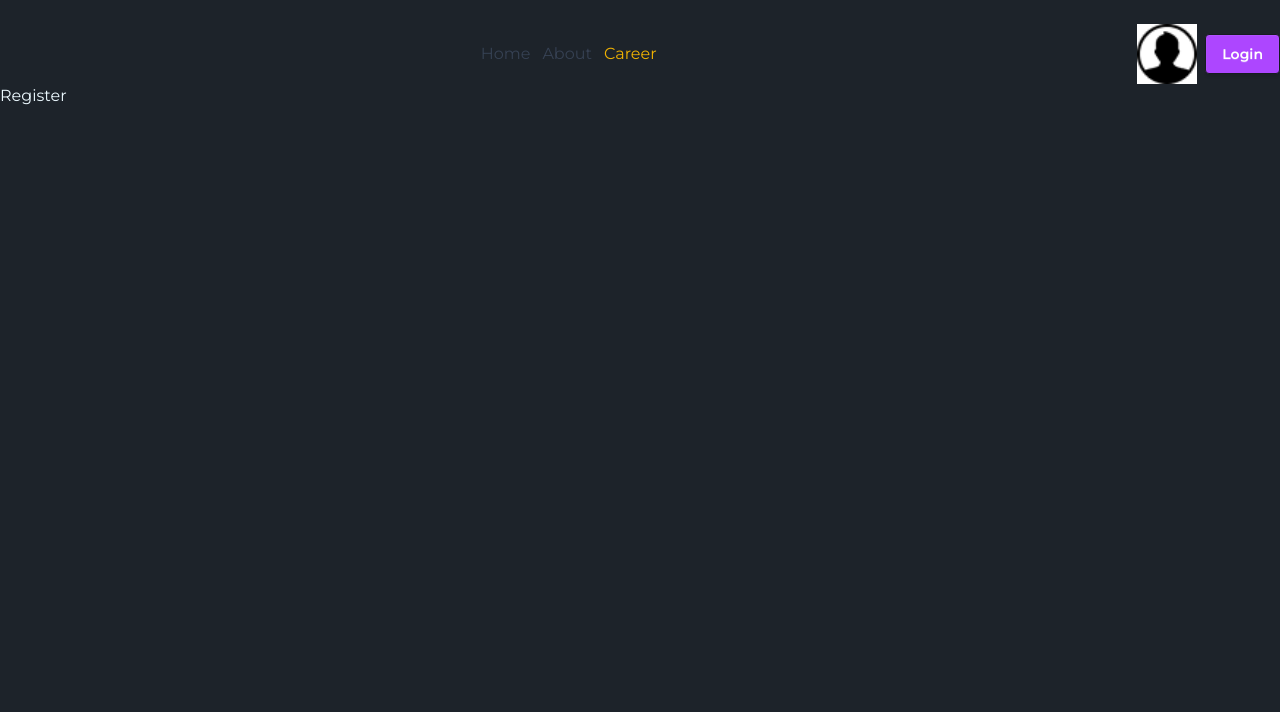
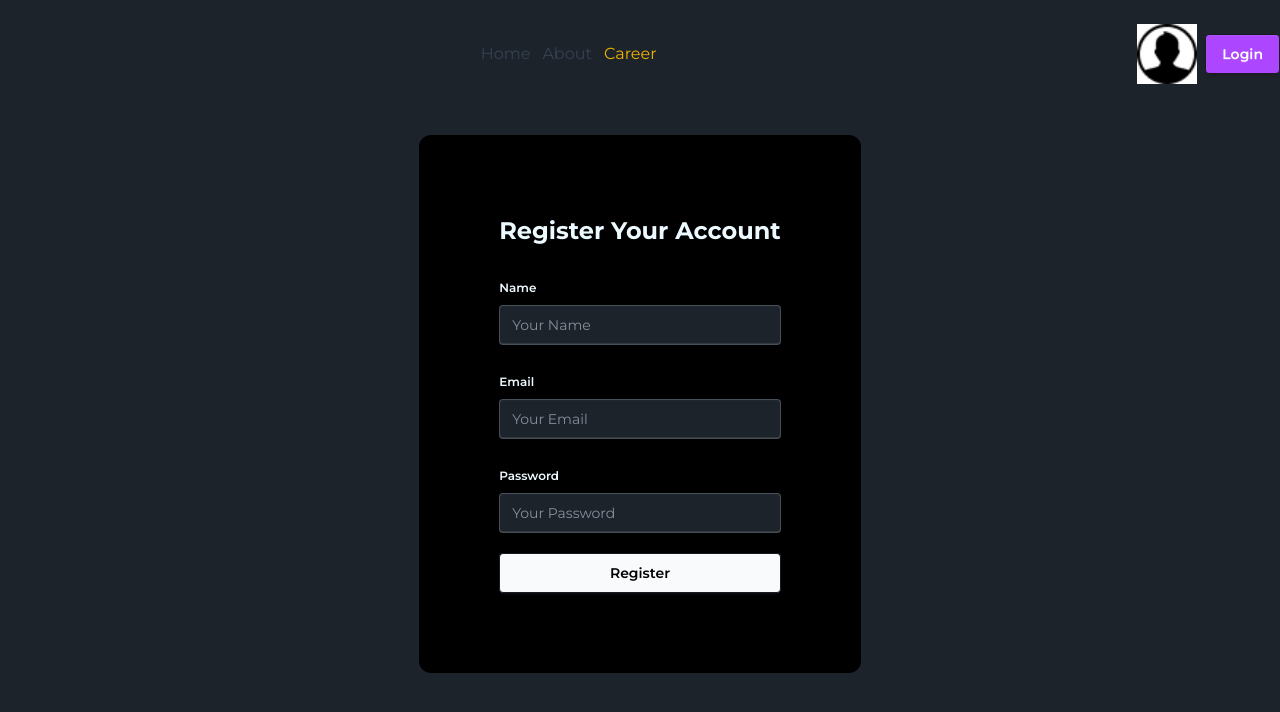
Before and after one commit to juhairulislam/dragon-news-authenticatiion, a Next.js app: page /register in a window 1280 px wide. Shown: the top 712 px of the page. Built offline with nearby package versions, Linux system fonts and the light colour scheme.

Commit message:
initial disign for register page

```diff
--- a/src/app/(auth)/register/page.jsx
+++ b/src/app/(auth)/register/page.jsx
@@ -1,9 +1,69 @@
+'use client'
+import Link from 'next/link';
 import React from 'react';
+import { useForm } from 'react-hook-form';
 
 const RegisterPage = () => {
+
+    const {register , handleSubmit , formState : {errors} , watch} = useForm()
+
+    const handleRegisterFunc = (data) =>{
+
+        console.log(data , 'data')
+
+    }
+
+    console.log(watch('email'))
+
     return (
-        <div>
-            Register
+        <div className='container mx-auto min-h-[80vh] flex justify-center items-center'>
+            <div className='p-20 rounded-xl bg-black'>
+
+<h1 className='font-bold text-2xl text-center mb-6'>Register Your Account</h1>
+
+<form className='space-y-4' onSubmit={handleSubmit(handleRegisterFunc)}>
+        <fieldset className="fieldset">
+  <legend className="fieldset-legend">Name</legend>
+  <input {...register("name" , {required:"Name is required"})} type="name" className="input" placeholder="Your Name" />
+
+
+  {
+    errors.name && (
+        <p className='text-red-500'>{errors.name.message}</p>
+    )
+     }
+</fieldset>
+
+
+
+    <fieldset className="fieldset">
+  <legend className="fieldset-legend">Email</legend>
+  <input {...register("email", {required:"Email is required"})} type="email" className="input" placeholder="Your Email" />
+
+  {
+    errors.email && (
+        <p className='text-red-500'>{errors.email.message}</p>
+    )
+     }
+</fieldset>
+    <fieldset className="fieldset">
+  <legend className="fieldset-legend">Password</legend>
+  <input {...register("password" , {required:"Password is required"})} type="password" className="input" placeholder="Your Password" />
+
+
+  {
+    errors.password && (
+        <p className='text-red-500'>{errors.password.message}</p>
+    )
+     }
+</fieldset>
+
+<button className='btn w-full bg-slate-50 text-black'>Register</button>
+
+
+</form>
+
+            </div>
         </div>
     );
 };
```
